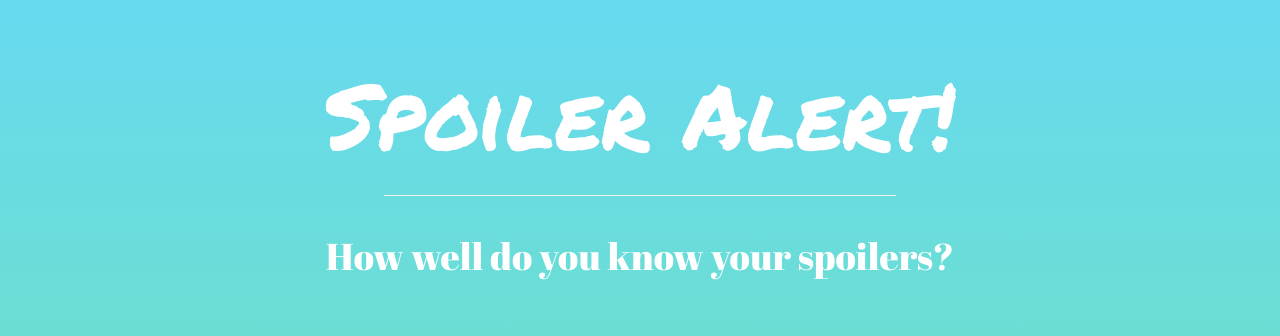
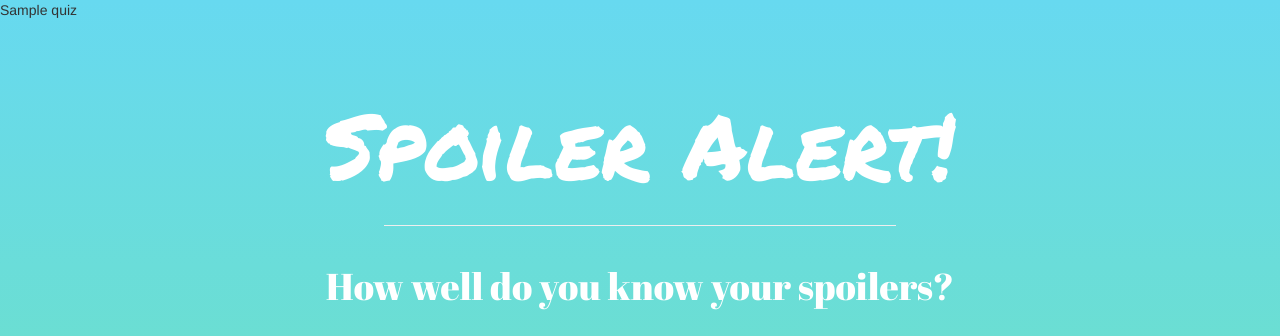
Before and after one commit to siriberggren/quizproject, a Django app: template quiz/templates/quiz/start.html in a window 1280 px wide. Shown: the top 336 px of the page. Run offline with Django 3.2, Linux system fonts and the light colour scheme; the template is opened without the code that fills it: most values are stand-ins (such as "Sample title", 1, 10 or a date in 2020); parts of the project's set-up code (start-up, migrations or seed data) failed here and were passed over; some libraries are stand-ins or nearby versions; some web fonts are replaced.

Commit message:
Added context in THTML start

```diff
--- a/quiz/templates/quiz/start.html
+++ b/quiz/templates/quiz/start.html
@@ -13,6 +13,9 @@
  </head>
 
  <body class="gradient">
+ {% for quiz in quizzes %}
+	<p>{{ quiz.name }}</p>
+{% endfor %}
 
 <div class="container header">
  <h1 class="logo">Spoiler Alert!</h1>
--- a/quiz/views.py
+++ b/quiz/views.py
@@ -17,10 +17,8 @@ quizzes = [
 	    	"description": "Hackerhistoria är viktigt, kan du den?"	},
 ]
 
-
-# Create your views here.
 def start(request):
-		context = {
+	context = {
 		"quizzes": quizzes,
 	}
 	return render(request, "quiz/start.html", context)
```
